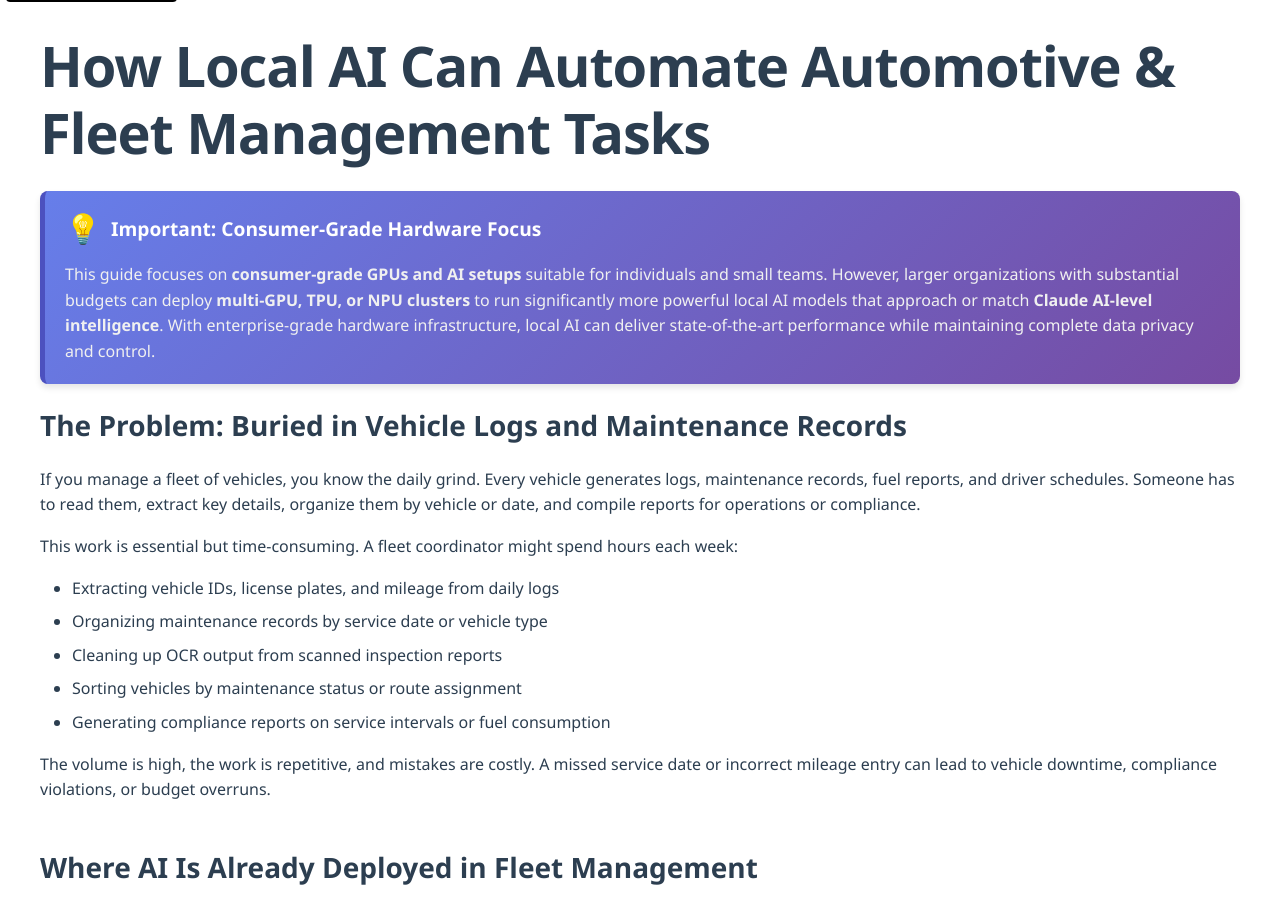
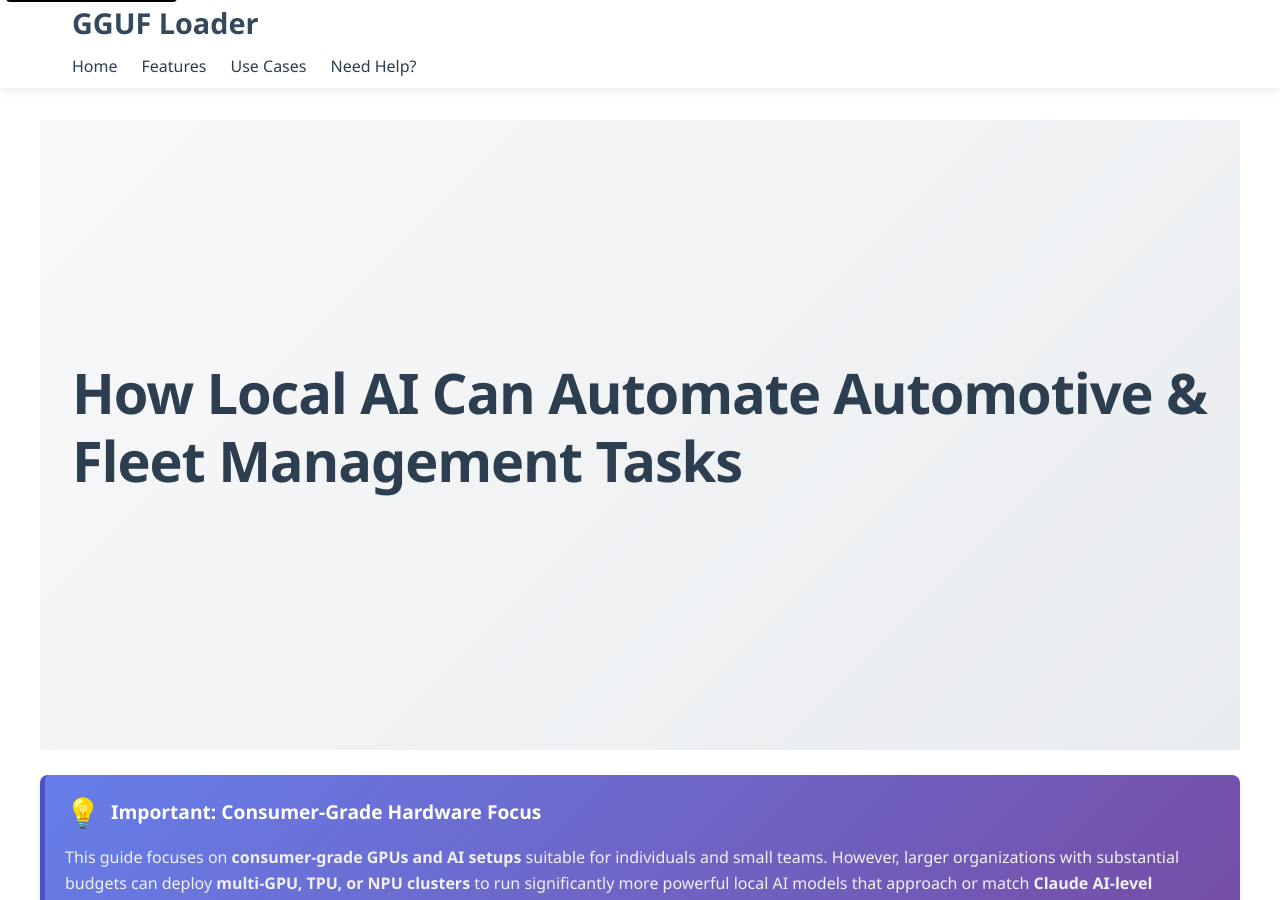
Before and after one commit to GGUFloader/ggufloader.github.io, a Jekyll site: the page use-cases/how-local-ai-automates-automotive-fleet-management-tasks.html, which Jekyll copies as it is, in a window 1280 px wide and 900 px high. Built offline with Jekyll 4.4.1, drawn with Linux system fonts in a browser that asks for light colours.

Commit message:
Add nav and hero header to the automotive use-case post
The post was the only use-case article missing the standard main-nav bar
and hero-section header, so it rendered bare next to its styled siblings.

Generated with Codebuff 🤖
Co-Authored-By: Codebuff <noreply@codebuff.com>

```diff
--- a/use-cases/how-local-ai-automates-automotive-fleet-management-tasks.html
+++ b/use-cases/how-local-ai-automates-automotive-fleet-management-tasks.html
@@ -227,11 +227,34 @@
     <!-- Skip Links for Accessibility -->
     <a href="#main-content" class="skip-link">Skip to main content</a>
 
+    <!-- Navigation -->
+    <nav class="main-nav">
+        <div class="container">
+            <a href="../index.html" class="logo">GGUF Loader</a>
+            <button class="mobile-menu-toggle" aria-label="Toggle navigation menu">
+                <span></span>
+                <span></span>
+                <span></span>
+            </button>
+            <ul class="nav-links">
+                <li><a href="../index.html">Home</a></li>
+                <li><a href="../index.html#features">Features</a></li>
+                <li><a href="../use-cases.html">Use Cases</a></li>
+                <li><a href="../need-help.html">Need Help?</a></li>
+            </ul>
+        </div>
+    </nav>
+
+    <!-- Main Content -->
     <main id="main-content">
         <article>
-            <h1>How Local AI Can Automate Automotive & Fleet Management Tasks</h1>
+        <header class="hero-section">
+            <div class="container">
+                <h1>How Local AI Can Automate Automotive & Fleet Management Tasks</h1>
+            </div>
+        </header>
 
-            <!-- Hardware Scope Notice -->
+        <!-- Hardware Scope Notice -->
             <div style="background: linear-gradient(135deg, #667eea 0%, #764ba2 100%); border-left: 5px solid #4c51bf; padding: 20px; margin: 25px 0; border-radius: 8px; box-shadow: 0 4px 6px rgba(0,0,0,0.1);">
                 <h3 style="color: #fff; margin-top: 0; font-size: 1.2em; display: flex; align-items: center; gap: 10px;">
                     <span style="font-size: 1.5em;">💡</span> Important: Consumer-Grade Hardware Focus
```
